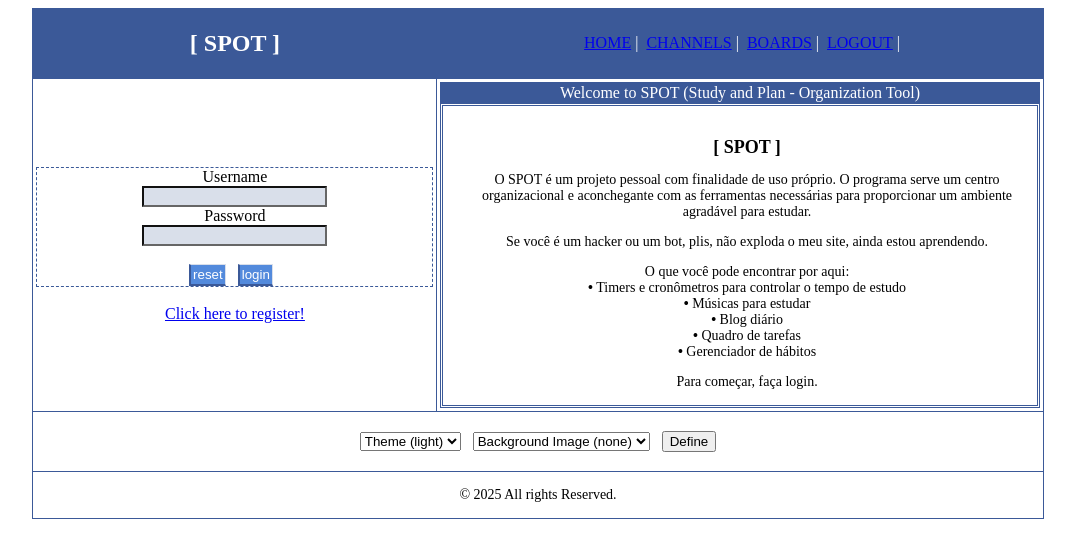
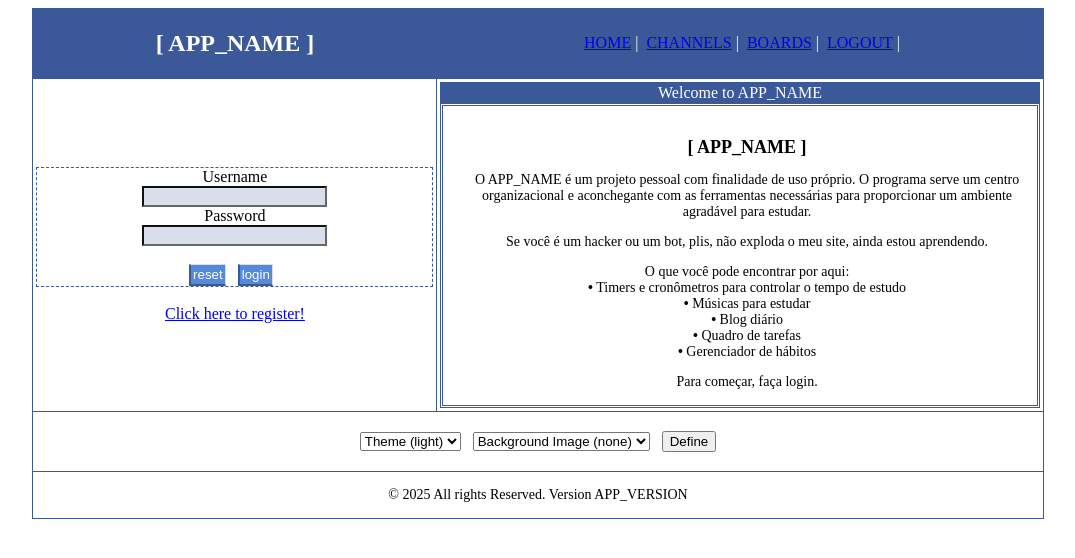
Before and after one commit to ico3111/ICOMAN, a PHP site: page /login in a window 1280 px wide. Shown: the top 558 px of the page, without its empty margins (102-1177 px from the left). Run offline with PHP 8.4, Linux system fonts and the light colour scheme; a stand-in replaces the project's code that opens the database connection; some libraries are stand-ins or nearby versions.

Commit message:
feat: centralizacao do app name

```diff
--- a/controllers/Controller.php
+++ b/controllers/Controller.php
@@ -1,6 +1,8 @@
 <?php
 
 namespace Controller;
+
+require_once __DIR__ . './../config.php';
 
 abstract class Controller {
 
--- a/views/login.php
+++ b/views/login.php
@@ -30,7 +30,7 @@
         <tbody style="border: 1px solid #3b5998">
             <tr>
                 <td style="background-color: #3b5998; color: white">
-                    Welcome to SPOT (Study and Plan - Organization Tool)
+                    Welcome to <?php echo APP_NAME; ?>
                 </td>
             </tr>
             <tr>
@@ -41,9 +41,9 @@
                                 <td style=" padding-left: 15px;">
                                     <br>
                                     <center>
-                                        <h1 style="font-size: large;">[ SPOT ]</h1>
+                                        <h1 style="font-size: large;">[ <?php echo APP_NAME; ?> ]</h1>
                                     </center>
-                                    <p>O SPOT é um projeto pessoal com finalidade de uso próprio. O programa serve um centro organizacional e aconchegante com as ferramentas necessárias para proporcionar um ambiente agradável para estudar.</p>
+                                    <p>O <?php echo APP_NAME; ?> é um projeto pessoal com finalidade de uso próprio. O programa serve um centro organizacional e aconchegante com as ferramentas necessárias para proporcionar um ambiente agradável para estudar.</p>
                                     <p>Se você é um hacker ou um bot, plis, não exploda o meu site, ainda estou aprendendo.</p>
                                     <p>O que você pode encontrar por aqui:
                                         <br>
--- a/views/register.php
+++ b/views/register.php
@@ -38,7 +38,7 @@
         <tbody style="border: 1px solid #3b5998">
             <tr>
                 <td style="background-color: #3b5998; color: white">
-                    Welcome to SPOT (Study and Plan - Organization Tool)
+                    Welcome to <?php echo APP_NAME; ?>
                 </td>
             </tr>
             <tr>
@@ -49,9 +49,9 @@
                                 <td style="padding-left: 15px;">
                                     <br>
                                     <center>
-                                        <h1 style="font-size: large;">[ Welcome to SPOT ]</h1>
+                                        <h1 style="font-size: large;">[ Welcome to <?php echo APP_NAME; ?> ]</h1>
                                     </center>
-                                    <p>O SPOT é um projeto pessoal com finalidade de uso próprio. O programa serve um centro organizacional e aconchegante com as ferramentas necessárias para proporcionar um ambiente agradável para estudar.</p>
+                                    <p>O <?php echo APP_NAME; ?> é um projeto pessoal com finalidade de uso próprio. O programa serve um centro organizacional e aconchegante com as ferramentas necessárias para proporcionar um ambiente agradável para estudar.</p>
                                     <p>Se você é um hacker ou um bot, plis, não exploda o meu site, ainda estou aprendendo.</p>
                                     <p>O que você pode encontrar por aqui:
                                         <br>
--- a/views/templates/pageFooter.php
+++ b/views/templates/pageFooter.php
@@ -37,7 +37,7 @@
             <tr>
                 <td colspan="2">
                     <center>
-                        <p>&copy; 2025 All rights Reserved.</p>
+                        <p>&copy; 2025 All rights Reserved. Version <?php echo APP_VERSION; ?></p>
                     </center>
                 </td>
             </tr>
--- a/views/templates/pageHeader.php
+++ b/views/templates/pageHeader.php
@@ -4,7 +4,7 @@
             <tr id="header" style="background-color: #3b5998; color: white">
                 <td>
                     <center>
-                        <h2>[ SPOT ]</h2>
+                        <h2>[ <?php echo APP_NAME; ?> ]</h2>
                         <?php
                         echo isset($_GET['message']) ? "<p>". $_GET['message'] ."</p>" : '';
                         echo isset($_GET['error']) ? "<p style='color: red;'>". $_GET['message'] ."</p>" : '';
```
